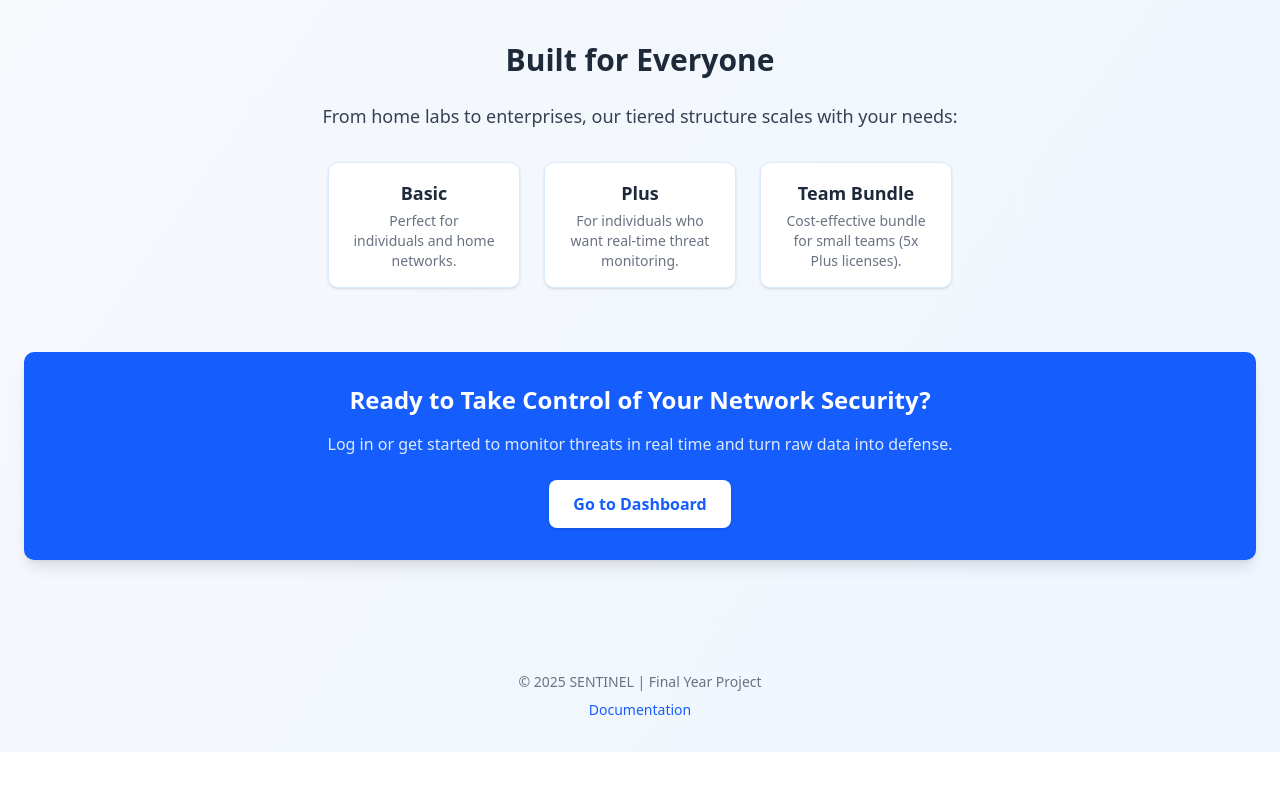
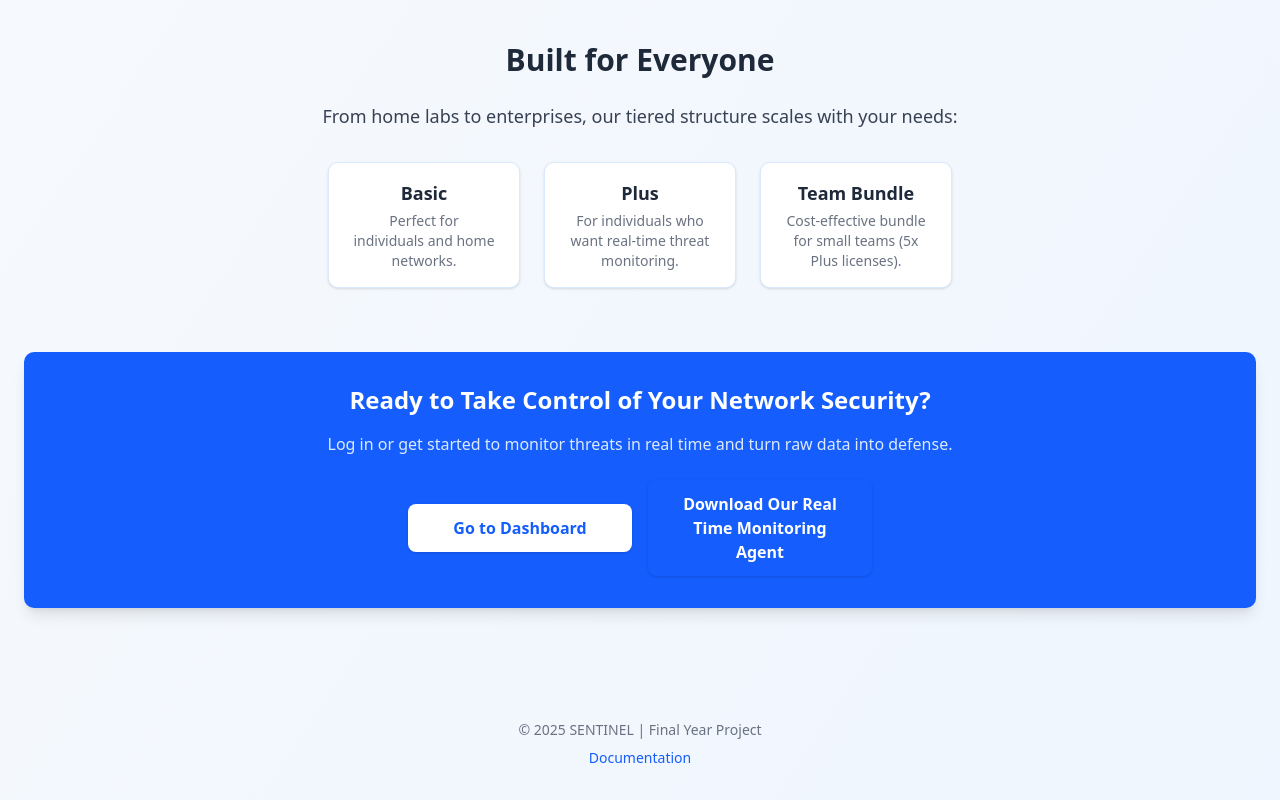
Before and after one commit to Roh00t/CSIT321-FYP-25-S3-07-Project-Sentinel, a React (Vite) app in the folder frontend/: page / in a window 1280 px wide. Shown: the part 1160-1960 px from the top of the page. Before the commit the page ends 1912 px from the top, so only its background shows below. Built offline with nearby package versions, Linux system fonts and the light colour scheme; no server answers; what chartjs-plugin-datalabels would draw is missing.

Commit message:
add agent dl link

```diff
--- a/frontend/src/pages/HomePage.tsx
+++ b/frontend/src/pages/HomePage.tsx
@@ -122,9 +122,19 @@ export default function HomePage() {
             <p className="mb-6 text-blue-100">
               Log in or get started to monitor threats in real time and turn raw data into defense.
             </p>
-            <button className="bg-white text-blue-600 font-semibold px-6 py-3 rounded-md shadow hover:bg-gray-100 transition">
-              Go to Dashboard
-            </button>
+            <div className="flex flex-col sm:flex-row gap-4 justify-center items-center">
+              <button className="w-56 bg-white text-blue-600 font-semibold px-6 py-3 rounded-md shadow hover:bg-gray-100 transition">
+                Go to Dashboard
+              </button>
+              <a
+                href="https://github.com/matt-15/Sentinel-Agent"
+                target="_blank"
+                rel="noopener noreferrer"
+                className="w-56 bg-blue-600 text-white font-semibold px-6 py-3 rounded-md shadow hover:bg-blue-700 transition text-center"
+              >
+                Download Our Real Time Monitoring Agent
+              </a>
+            </div>
           </div>
         </section>
       </main>
--- a/frontend/src/pages/alertPage.tsx
+++ b/frontend/src/pages/alertPage.tsx
@@ -1711,6 +1711,16 @@ export default function AlertsPage() {
                         <li>The agent is connected</li>
                         <li>You have uploaded any alert files</li>
                       </ul>
+                      <div className="mt-4">
+                        <a
+                          href="https://github.com/matt-15/Sentinel-Agent"
+                          target="_blank"
+                          rel="noopener noreferrer"
+                          className="text-blue-600 underline hover:text-blue-800"
+                        >
+                          Download the Sentinel Agent
+                        </a>
+                      </div>
                     </>
                   )}
                 </div>
```
